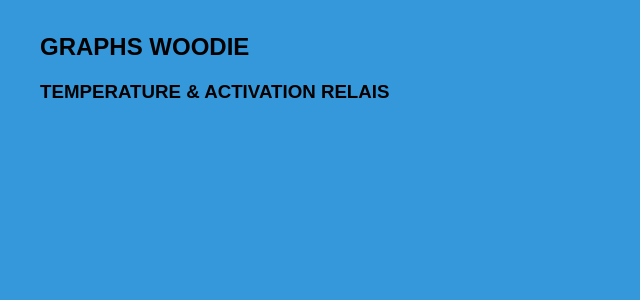
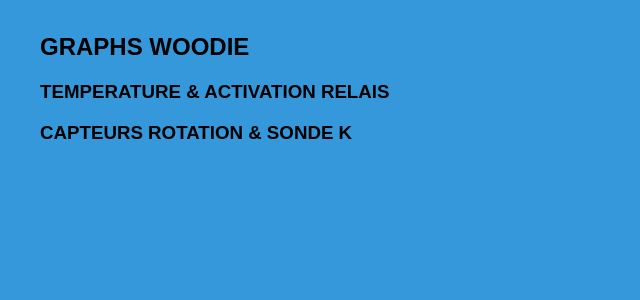
Before and after one commit to maf70/Woodie, a Flask app: template serveur/templates/graph.html in a window 1280 px wide. Shown: the part 92-392 px from the top of the page, without its empty margins (0-640 px from the left). Run offline with Flask 2, Linux system fonts and the light colour scheme; the template is opened without the code that fills it: most values are stand-ins (such as "Sample title", 1, 10 or a date in 2020); some libraries are stand-ins or nearby versions.

Commit message:
Update graph html page

```diff
--- a/serveur/main.py
+++ b/serveur/main.py
@@ -33,22 +33,32 @@ LOGGER = logging.getLogger(__name__)
 def get_data(log_file):
     with open(log_file, "r") as lines:
         data_x = []
-        data_y_1 = []
-        data_y_2 = []
-        data_y_3 = []
-        data_y_4 = []
+        data_y_te = []
+        data_y_t2 = []
+        data_y_rV = []
+        data_y_rM = []
+        data_y_rI = []
+        data2_y_c1 = []
+        data2_y_c2 = []
+        data2_y_k = []
         for line in lines:
             #Test stupide pour s'assurer que la ligne est une ligne de data
             if line[0] == "2":
                 data = line.split(';')
-                if len(data) > 6:
+                if len(data) > 12:
                     data_x.append(data[0])
-                    data_y_1.append(data[6])
-                    data_y_2.append(data[1])
-                    data_y_3.append(int(data[2])+1.2)
-                    data_y_4.append(int(data[3])+2.4)
+                    data_y_te.append(data[7])
+                    data_y_t2.append(data[8])
+                    data_y_rV.append(data[1])
+                    data_y_rM.append(data[2])
+                    data_y_rI.append(data[3])
+#                    data_y_rM.append(int(data[2])+1.2)
+#                    data_y_rI.append(int(data[3])+2.4)
+                    data2_y_c1.append(data[5])
+                    data2_y_c2.append(data[6])
+                    data2_y_k.append(data[11])
 
-    return data_x, data_y_1, data_y_2, data_y_3, data_y_4
+    return data_x, data_y_te, data_y_t2, data_y_rV, data_y_rM, data_y_rI, data2_y_c1, data2_y_c2, data2_y_k
 
 def isint(x):
     try:
@@ -82,8 +92,9 @@ def index():
 def graph():
     try:
         log_file = request.form['log_radio']
-        data_x, data_y_1, data_y_2, data_y_3, data_y_4 = get_data(config.woodie_log_directory+log_file)
-        return render_template('graph.html', data_x=data_x, data_y_1=data_y_1, data_y_2=data_y_2, data_y_3=data_y_3, data_y_4=data_y_4)
+        jour = log_file.split('.')[0]
+        data_x, data_y_te, data_y_t2, data_y_rV, data_y_rM, data_y_rI, data2_y_c1, data2_y_c2, data2_y_k = get_data(config.woodie_log_directory+log_file)
+        return render_template('graph.html', log_file=jour, data_x=data_x, data_y_te=data_y_te, data_y_t2=data_y_t2, data_y_rV=data_y_rV, data_y_rM=data_y_rM, data_y_rI=data_y_rI, data2_y_c1=data2_y_c1, data2_y_c2=data2_y_c2, data2_y_k=data2_y_k)
     except Exception as e:
         LOGGER.error("error in index(): "+str(e))
         return render_template('error.html', error=str(e))
--- a/serveur/templates/graph.html
+++ b/serveur/templates/graph.html
@@ -14,14 +14,16 @@
         <title>WOODIE</title>
         <h2>GRAPHS WOODIE</h2>
         <h3>TEMPERATURE & ACTIVATION RELAIS</h3>
-        <div id='example' ></div>
+        <div id='Fonctionnement' ></div>
+        <h3>CAPTEURS ROTATION & SONDE K</h3>
+        <div id='Analyse' ></div>
     </body>
     <script>
         data = [
             {
                 x: {{ data_x|safe }},
-                y: {{ data_y_1|safe }},
-                name: 'Temperature',
+                y: {{ data_y_te|safe }},
+                name: 'Temperature eau',
                 yaxis: 'y1',
                 offset: '100',
                 type: 'scatter',
@@ -32,7 +34,17 @@
             },
             {
                 x: {{ data_x|safe }},
-                y: {{ data_y_2|safe }},
+                y: {{ data_y_t2|safe }},
+                name: 'Temperature 2',
+                yaxis: 'y1',
+                type: 'scatter',
+                line: {
+                    shape: 'hvh'
+                }
+            },
+            {
+                x: {{ data_x|safe }},
+                y: {{ data_y_rV|safe }},
                 name: 'Ventilateur',
                 yaxis: 'y2',
                 type: 'scatter',
@@ -42,7 +54,7 @@
             },
             {
                 x: {{ data_x|safe }},
-                y: {{ data_y_3|safe }},
+                y: {{ data_y_rM|safe }},
                 name: 'Moteur',
                 yaxis: 'y2',
                 type: 'scatter',
@@ -53,7 +65,7 @@
             },
             {
                 x: {{ data_x|safe }},
-                y: {{ data_y_4|safe }},
+                y: {{ data_y_rI|safe }},
                 name: 'Inversion moteur',
                 yaxis: 'y2',
                 type: 'scatter',
@@ -66,11 +78,11 @@
         ];
         var layout = {
             xaxis: {
-                title: 'DATE',
+                title: '{{log_file}}',
                 titlefont: {
                     family: 'Arial, sans-serif',
                     size: 18,
-                    color: 'lightgrey'
+                    color: 'black'
                 },
                 showticklabels: false,
                 tickangle: 70,
@@ -85,7 +97,7 @@
                 titlefont: {
                     family: 'Arial, sans-serif',
                     size: 18,
-                    color: 'lightgrey'
+                    color: 'black'
                 },
                 showticklabels: true,
                 tickfont: {
@@ -101,7 +113,7 @@
                 titlefont: {
                     family: 'Arial, sans-serif',
                     size: 18,
-                    color: 'lightgrey'
+                    color: 'black'
                 },
                 showticklabels: true,
                 tickfont: {
@@ -111,6 +123,90 @@
                 }
             }
         };
-        Plotly.plot('example', data, layout);
+        Plotly.plot('Fonctionnement', data, layout);
+
+        data2 = [
+            {
+                x: {{ data_x|safe }},
+                y: {{ data2_y_c1|safe }},
+                name: 'Capteur moteur',
+                yaxis: 'y1',
+                offset: '100',
+                type: 'scatter',
+                line: {
+                    shape: 'hvh'
+                }
+
+            },
+            {
+                x: {{ data_x|safe }},
+                y: {{ data2_y_c2|safe }},
+                name: 'Capteur tremie',
+                yaxis: 'y1',
+                type: 'scatter',
+                line: {
+                    shape: 'hvh'
+                }
+            },
+            {
+                x: {{ data_x|safe }},
+                y: {{ data2_y_k|safe }},
+                name: 'Sonde K',
+                yaxis: 'y2',
+                type: 'scatter',
+                line: {
+                    shape: 'hvh'
+                }
+
+            }
+        ];
+        var layout2 = {
+            xaxis: {
+                title: '{{log_file}}',
+                titlefont: {
+                    family: 'Arial, sans-serif',
+                    size: 18,
+                    color: 'black'
+                },
+                showticklabels: false,
+                tickangle: 70,
+                tickfont: {
+                    family: 'Old Standard TT, serif',
+                    size: 11,
+                    color: 'black'
+                }
+            },
+            yaxis: {
+                title: 'IMPULSIONS / 0.5 S',
+                titlefont: {
+                    family: 'Arial, sans-serif',
+                    size: 18,
+                    color: 'black'
+                },
+                showticklabels: true,
+                tickfont: {
+                    family: 'Old Standard TT, serif',
+                    size: 14,
+                    color: 'black'
+                }
+            },
+            yaxis2: {
+                title: 'REFERENCE',
+                side: 'right',
+                overlaying: 'y',
+                titlefont: {
+                    family: 'Arial, sans-serif',
+                    size: 18,
+                    color: 'black'
+                },
+                showticklabels: true,
+                tickfont: {
+                    family: 'Old Standard TT, serif',
+                    size: 14,
+                    color: 'black'
+                }
+            }
+        };
+        Plotly.plot('Analyse', data2, layout2);
     </script>
 </html>
```
